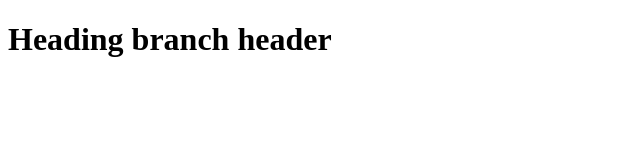
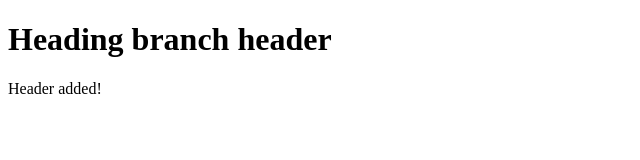
Before and after one commit to Chandra-Pratap-Singh/test, a plain HTML site: page index.html in a window 1280 px wide. Shown: the whole page, without its empty margins (0-640 px from the left). Drawn offline with Linux system fonts and the light colour scheme.

Commit message:
updated header

```diff
--- a/index.html
+++ b/index.html
@@ -8,5 +8,8 @@
 </head>
 <body>
     <h1 class="heading">Heading branch header</h1>
+    <div>
+        <p>Header added!</p>
+    </div>
 </body>
 </html>
```
